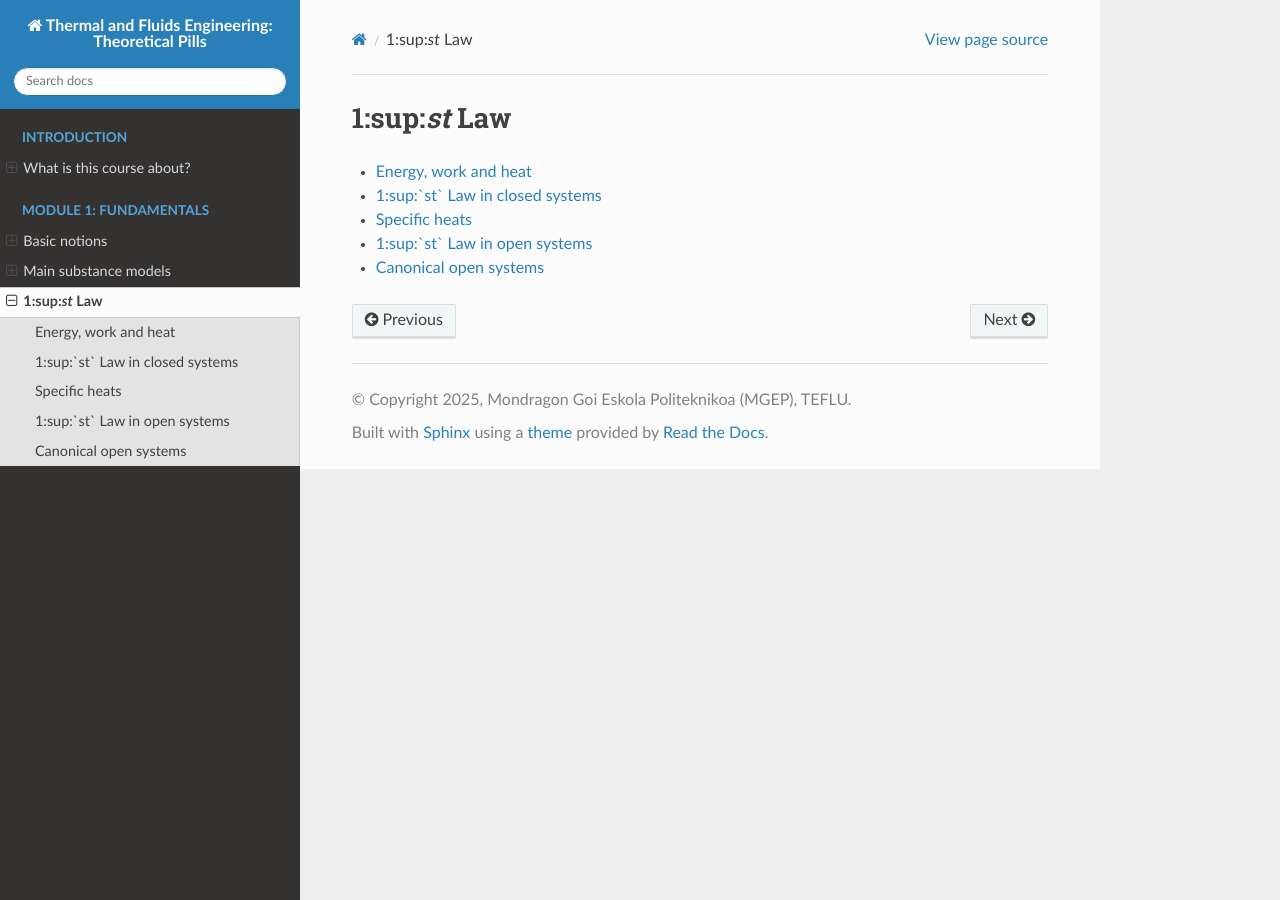
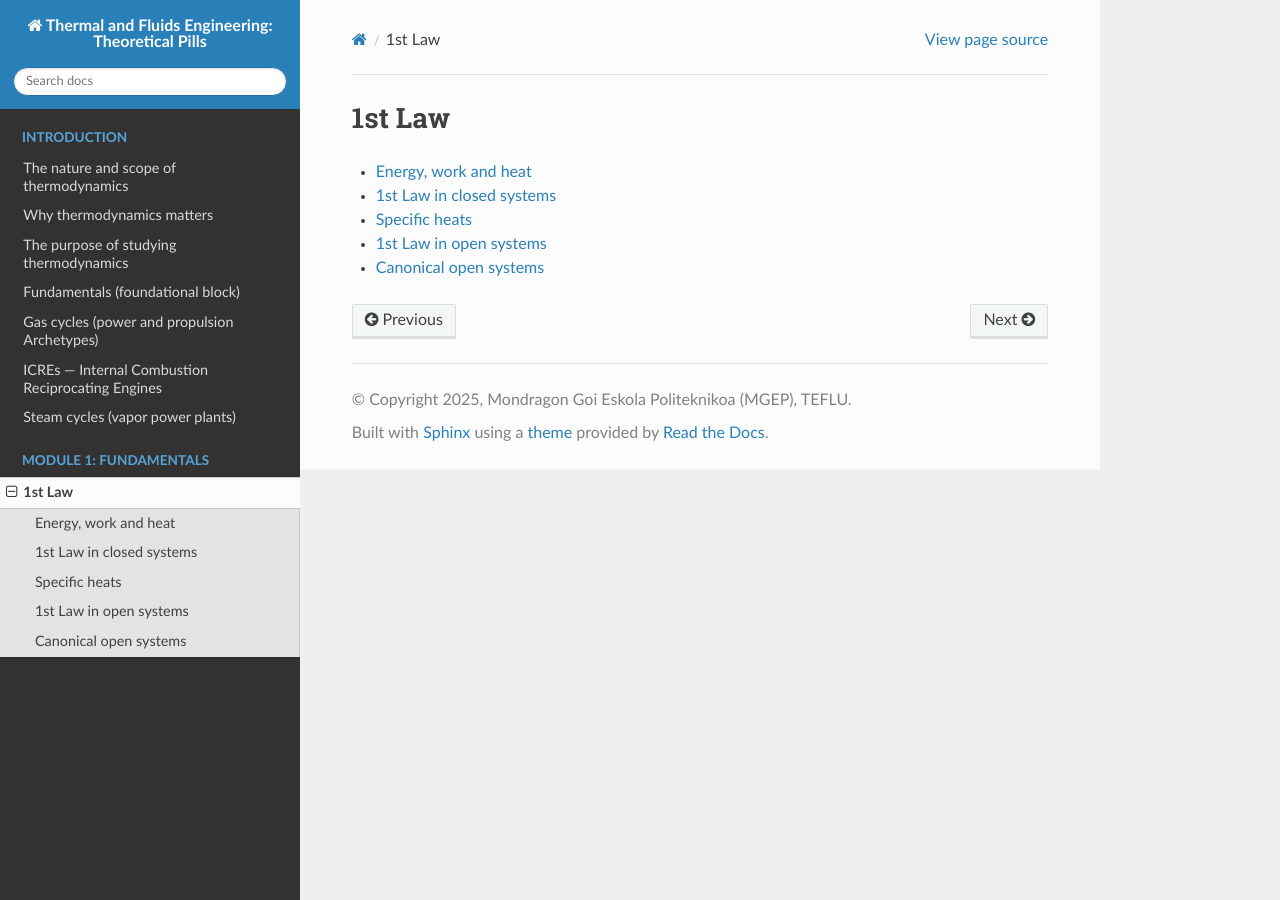
Before and after one commit to azarketa/Thermodynamics-theoretical-pills, a Sphinx documentation site: the page built from source/03_1st_law.rst, in a window 1280 px wide. Built offline with Sphinx 7.4.7 and the Read the Docs theme 3.1.0, drawn with Linux system fonts in a browser that asks for light colours; pages that are not in the unit, such as notebooks, are missing from menus.

Commit message:
Files updated

```diff
--- a/source/03_1st_law.rst
+++ b/source/03_1st_law.rst
@@ -1,5 +1,5 @@
 ========
-1:sup:`st` Law
+1st Law
 ========
 
 .. toctree::
@@ -7,7 +7,7 @@
    :titlesonly:
 
    Energy, work and heat <09_Energy_work_and_heat>
-   1:sup:`st` Law in closed systems <10_1st_law_in_closed_systems>
+   1st Law in closed systems <10_1st_law_in_closed_systems>
    Specific heats <11_Specific_heats>
-   1:sup:`st` Law in open systems <12_1st_law_in_open_systems>
+   1st Law in open systems <12_1st_law_in_open_systems>
    Canonical open systems <13_Canonical_open_systems>
```
Also changed, not shown: source/index.rst (+5 -5 lines).
